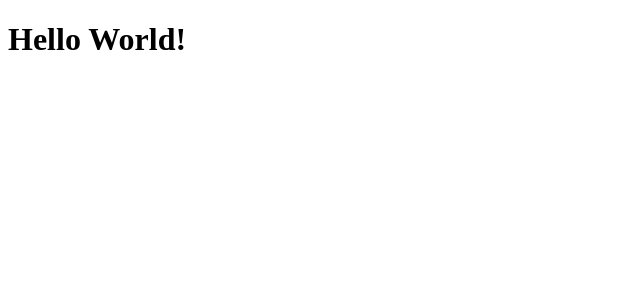
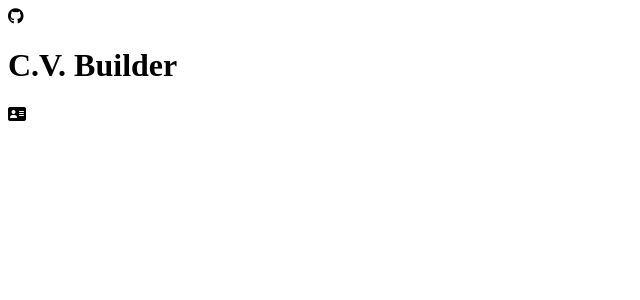
Before and after one commit to beast88/cv-builder, a React (Create React App) app: page / in a window 1280 px wide. Shown: the top 300 px of the page, without its empty margins (0-640 px from the left). Built offline with nearby package versions, Linux system fonts and the light colour scheme.

Commit message:
Header markup complete

```diff
--- a/public/index.html
+++ b/public/index.html
@@ -5,6 +5,8 @@
     <meta name="viewport" content="width=device-width, initial-scale=1" />
     <meta name="theme-color" content="#000000" />
 
+    <script src="https://use.fontawesome.com/347c42c083.js"></script>
+
     <title>React App</title>
   </head>
   <body>
--- a/src/App.js
+++ b/src/App.js
@@ -1,9 +1,10 @@
 import React from 'react'
+import Header from './Components/Header'
 
 const App = () => {
   return (
     <div>
-      <h1>Hello World!</h1>
+      <Header />
     </div>
   )
 
--- /dev/null
+++ b/src/Components/Header.js
@@ -0,0 +1,14 @@
+import React from 'react'
+
+const Header = () => {
+	return (
+		<header>
+			<i className="fa fa-github"></i>
+			<h1>C.V. Builder</h1>
+			<i className="fa fa-address-card"></i>
+		</header>
+	)
+
+}
+
+export default Header
```
Also changed, not shown: 1 other file (tests, documents, lock files or other folders).
